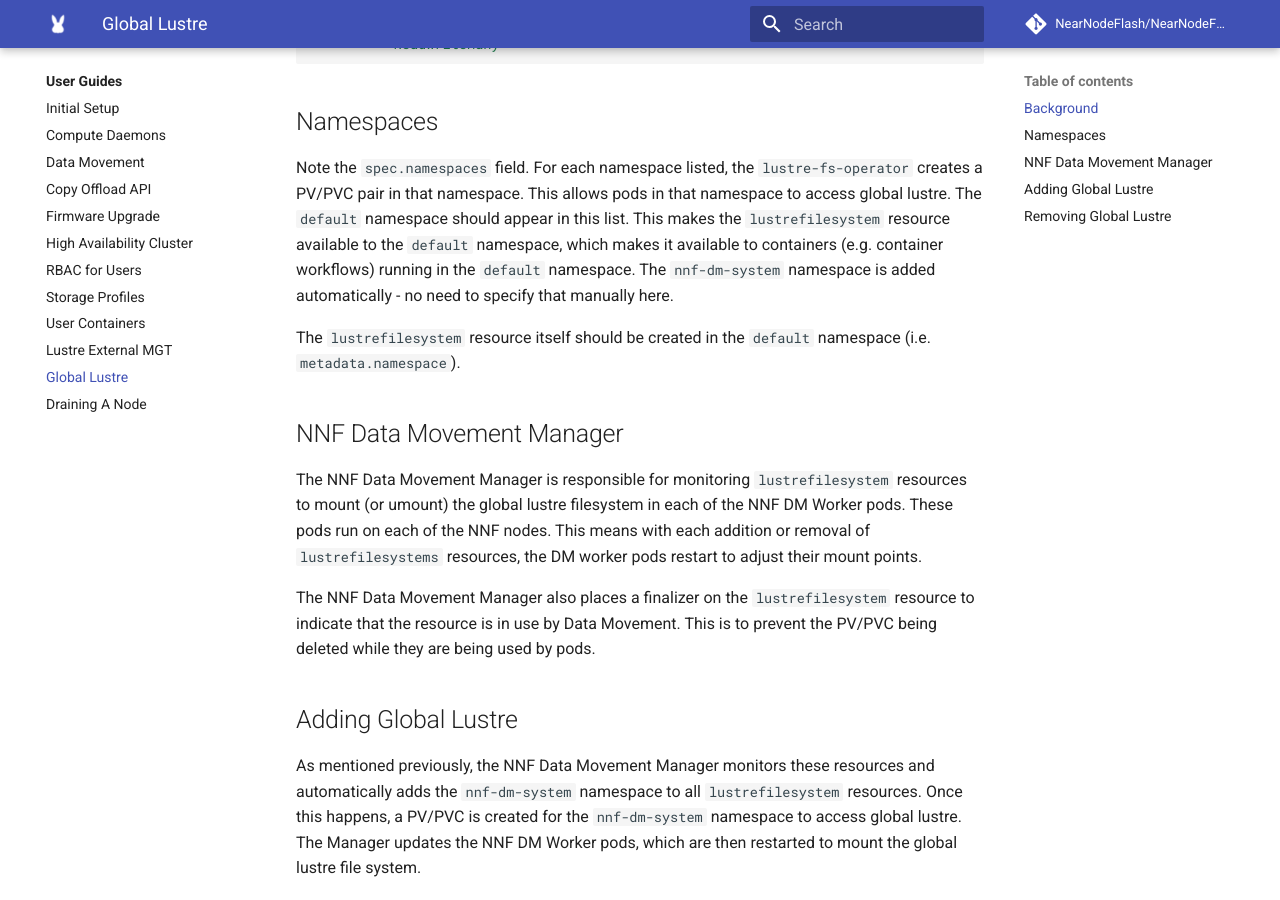
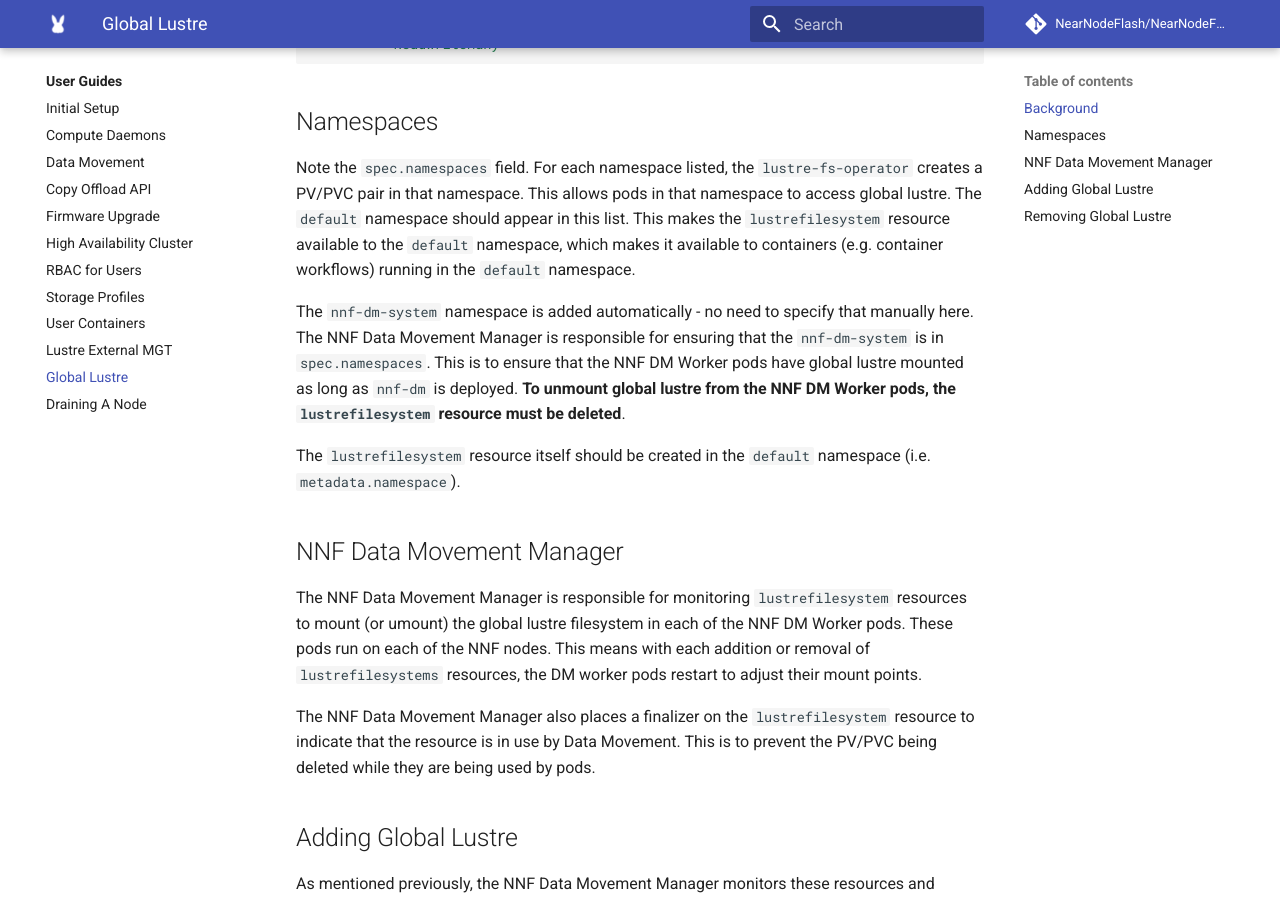
Before and after one commit to NearNodeFlash/NearNodeFlash.github.io, an MkDocs documentation site: the page built from docs/guides/global-lustre/readme.md, in a window 1280 px wide and 900 px high, scrolled down 753 px. Built offline with MkDocs 1.6.1 and Material for MkDocs 9.7.7, drawn with Linux system fonts in a browser that asks for light colours; comment, search, counter and statistics services are not loaded; the version menu is left out.

Commit message:
Added clarification for unmounting global lustre from nnf-dm workers
Signed-off-by: Blake Devcich <blake.devcich@hpe.com>

```diff
--- a/docs/guides/global-lustre/readme.md
+++ b/docs/guides/global-lustre/readme.md
@@ -43,8 +43,13 @@ Note the `spec.namespaces` field. For each namespace listed, the `lustre-fs-oper
 PV/PVC pair in that namespace. This allows pods in that namespace to access global lustre. The
 `default` namespace should appear in this list. This makes the `lustrefilesystem` resource available
 to the `default` namespace, which makes it available to containers (e.g.  container workflows)
-running in the `default` namespace. The `nnf-dm-system` namespace is added automatically - no need
-to specify that manually here.
+running in the `default` namespace.
+
+The `nnf-dm-system` namespace is added automatically - no need to specify that manually here. The
+NNF Data Movement Manager is responsible for ensuring that the `nnf-dm-system` is in
+`spec.namespaces`. This is to ensure that the NNF DM Worker pods have global lustre mounted as long
+as `nnf-dm` is deployed. **To unmount global lustre from the NNF DM Worker pods, the
+`lustrefilesystem` resource must be deleted**.
 
 The `lustrefilesystem` resource itself should be created in the `default` namespace (i.e.
 `metadata.namespace`).
```
